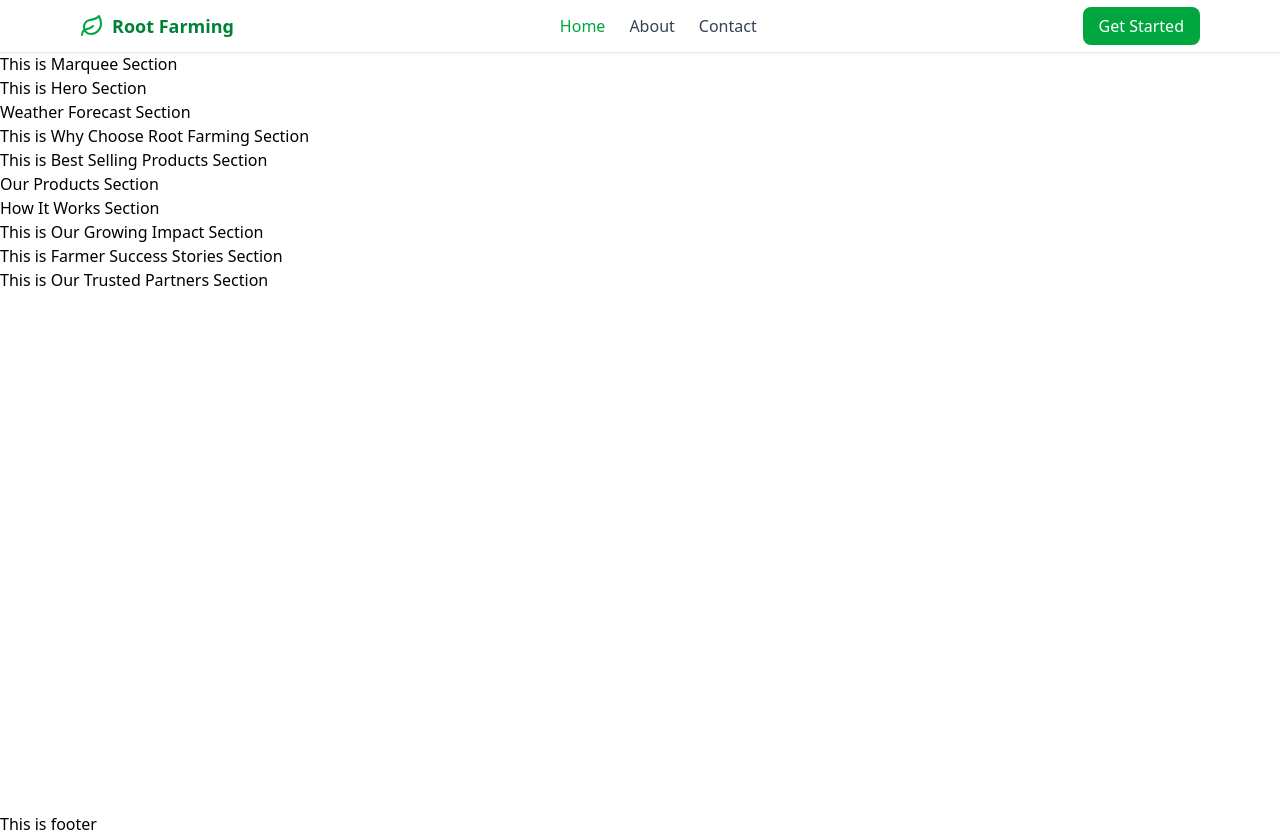
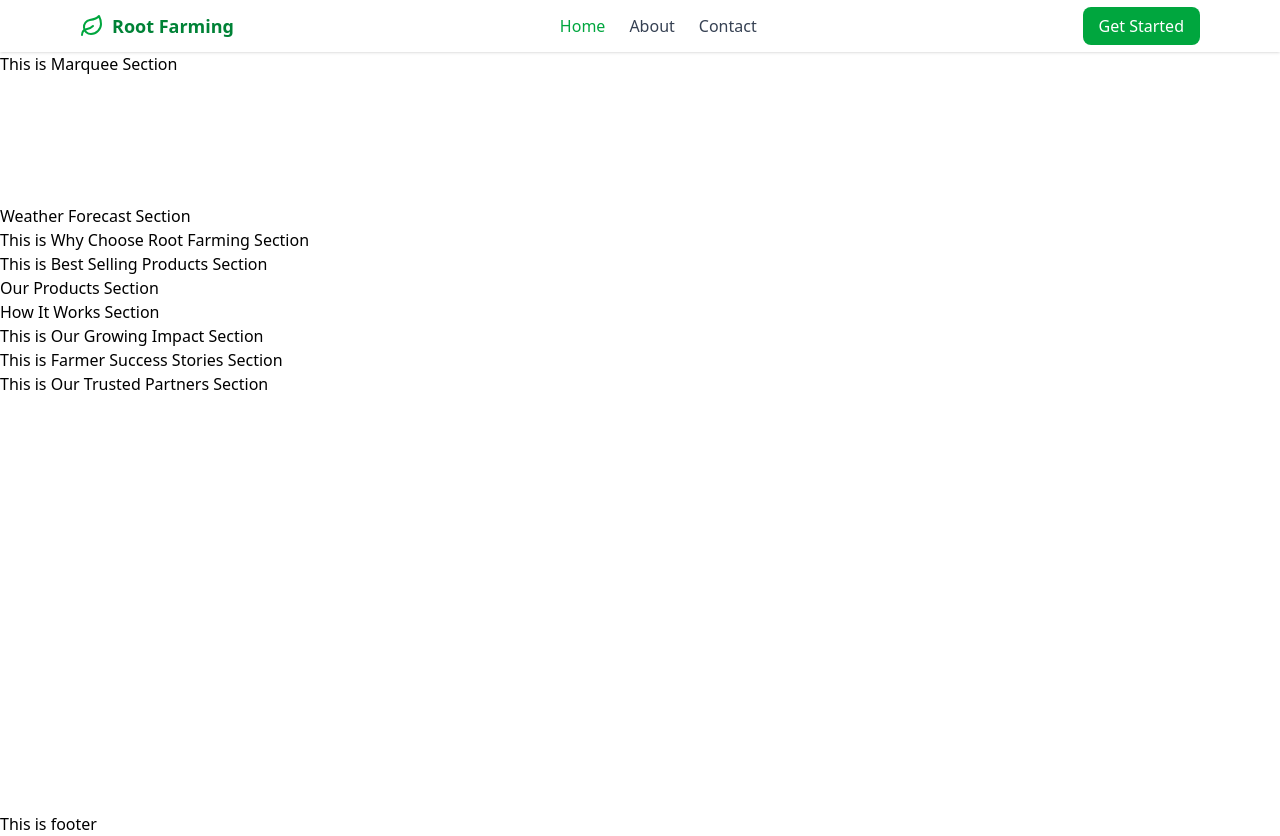
Before and after one commit to Subroto89/root-farming-frontend, a React (Vite) app: page / in a window 1280 px wide. Built offline with nearby package versions, Linux system fonts and the light colour scheme.

Commit message:
added base HeroSection structure with left and right placeholders

```diff
--- a/src/components/HomePage/HeroSection.jsx
+++ b/src/components/HomePage/HeroSection.jsx
@@ -1,11 +1,22 @@
-import React from 'react';
+// src/components/HeroSection.jsx
+import React from "react";
 
 const HeroSection = () => {
-    return (
-        <>
-            This is Hero Section
-        </>
-    );
+  return (
+    <section className="bg-white py-16 px-5 md:px-10 lg:px-16">
+      <div className="mx-auto px-4 grid grid-cols-1 md:grid-cols-2 gap-6 items-center">
+        {/* Left Content */}
+        <div className="space-y-6">
+
+        </div>
+
+        {/* Right Image */}
+        <div className="flex justify-center md:justify-end">
+
+        </div>
+      </div>
+    </section>
+  );
 };
 
 export default HeroSection;
```
